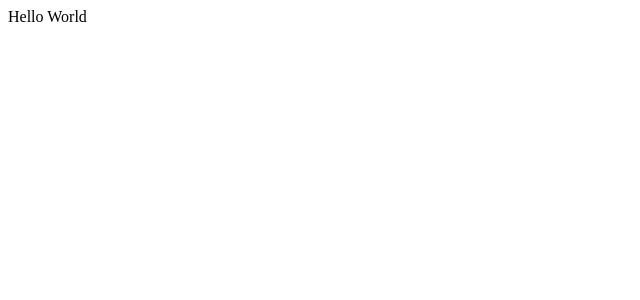
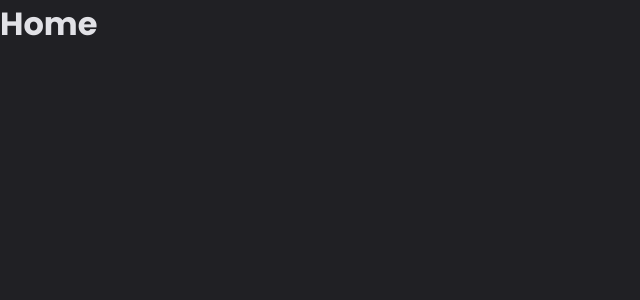
Before and after one commit to lucianobs1/web-react-condo-manager, a React (Vite) app: page / in a window 1280 px wide. Shown: the top 300 px of the page, without its empty margins (0-640 px from the left). Built offline with nearby package versions, Linux system fonts and the light colour scheme.

Commit message:
feat: add styled component, config color schema and font

```diff
--- a/index.html
+++ b/index.html
@@ -2,7 +2,13 @@
 <html lang="en">
   <head>
     <meta charset="UTF-8" />
+    <link rel="preconnect" href="https://fonts.googleapis.com" />
+    <link rel="preconnect" href="https://fonts.gstatic.com" crossorigin />
     <meta name="viewport" content="width=device-width, initial-scale=1.0" />
+    <link
+      href="https://fonts.googleapis.com/css2?family=Poppins:wght@400;600;700&display=swap"
+      rel="stylesheet"
+    />
     <title>Condo Manager</title>
   </head>
   <body>
--- a/package.json
+++ b/package.json
@@ -10,11 +10,14 @@
   },
   "dependencies": {
     "react": "^18.2.0",
-    "react-dom": "^18.2.0"
+    "react-dom": "^18.2.0",
+    "react-router-dom": "^6.8.2",
+    "styled-components": "^5.3.8"
   },
   "devDependencies": {
     "@types/react": "^18.0.27",
     "@types/react-dom": "^18.0.10",
+    "@types/styled-components": "^5.1.26",
     "@vitejs/plugin-react": "^3.1.0",
     "typescript": "^4.9.3",
     "vite": "^4.1.0"
--- a/src/App.tsx
+++ b/src/App.tsx
@@ -1,3 +1,13 @@
+import { ThemeProvider } from 'styled-components';
+import { Home } from './pages/Home';
+import { defaultTheme } from './styles/themes/default';
+import { GlobalStyle } from './styles/themes/global';
+
 export function App() {
-  return <div>Hello World</div>;
+  return (
+    <ThemeProvider theme={defaultTheme}>
+      <GlobalStyle />
+      <Home />
+    </ThemeProvider>
+  );
 }
--- /dev/null
+++ b/src/pages/Home/index.tsx
@@ -0,0 +1,9 @@
+import { Container } from './styles';
+
+export function Home() {
+  return (
+    <Container>
+      <h1>Home</h1>
+    </Container>
+  );
+}
--- /dev/null
+++ b/src/pages/Home/styles.ts
@@ -0,0 +1,3 @@
+import styled from 'styled-components';
+
+export const Container = styled.div``;
--- /dev/null
+++ b/src/styles/themes/default.ts
@@ -0,0 +1,22 @@
+export const defaultTheme = {
+  white: '#FFF',
+
+  'gray-100': '#E1E1E6',
+  'gray-300': '#C4C4CC',
+  'gray-400': '#8D8D99',
+  'gray-500': '#7C7C8A',
+  'gray-600': '#323238',
+  'gray-700': '#29292E',
+  'gray-800': '#202024',
+  'gray-900': '#121214',
+
+  'green-300': '#00B37E',
+  'green-500': '#00875F',
+  'green-700': '#015F43',
+
+  'red-300': '#F75A68',
+  'red-500': '#AB222E',
+  'red-700': '#7A1921',
+
+  'yellow-500': '#FBA94C',
+} as const;
--- /dev/null
+++ b/src/styles/themes/global.ts
@@ -0,0 +1,23 @@
+import { createGlobalStyle } from 'styled-components';
+
+export const GlobalStyle = createGlobalStyle`
+  *{
+    margin: 0;
+    padding: 0;
+    box-sizing: border-box;
+  }
+
+  body {
+    background-color: ${(props) => props.theme['gray-800']};
+    color: ${(props) => props.theme['gray-100']};
+    --webkit-font-smoothing: antialiased;
+  }
+
+  body, input, text-area, button {
+    font: 400 1rem Poppins, sans-serif;
+  }
+
+  button, a {
+    cursor: pointer;
+  }
+`;
```
Also changed, not shown: src/@types/styled.d.ts (added, +9 -0 lines), 1 other file (tests, documents, lock files or other folders).
